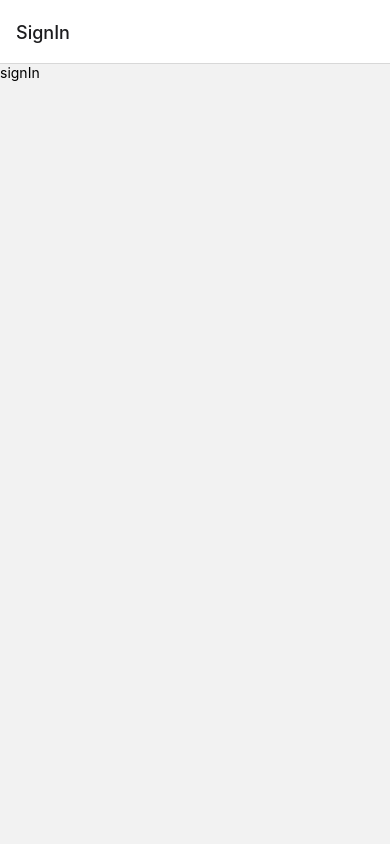
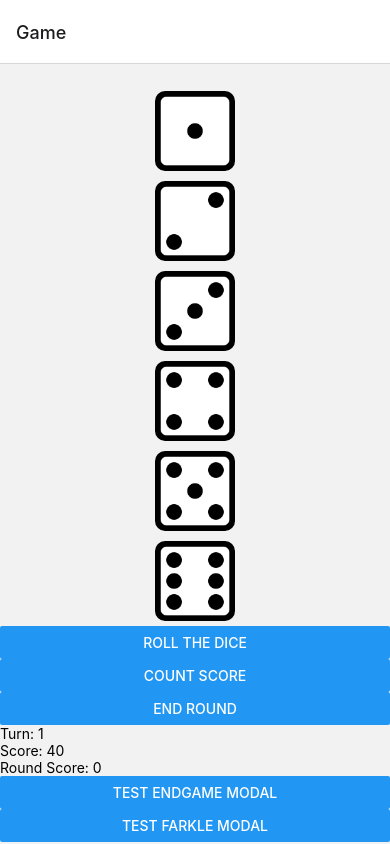
Before and after one commit to rich-back/farkle, a React Native app in the folder client/: screen / in a window 390 px wide. Built offline with nearby package versions, Linux system fonts and the light colour scheme.

Commit message:
initial signIn signUp added to App.js screens

```diff
--- a/client/App.js
+++ b/client/App.js
@@ -1,25 +1,25 @@
-import { StatusBar } from "expo-status-bar";
-import { StyleSheet, Text, View } from "react-native";
 import { NavigationContainer } from "@react-navigation/native";
 import { createNativeStackNavigator } from "@react-navigation/native-stack";
+import { StatusBar } from "expo-status-bar";
+import { useState } from "react";
+import { StyleSheet, Text, View } from "react-native";
 import Game from "./screens/Game/Game";
 import Home from "./screens/Home/Home";
-import { useState } from "react";
 import SignIn from "./screens/signIn/SignIn";
 import SignUp from "./screens/signUp/SignUp";
 
 const Stack = createNativeStackNavigator();
 
 export default function App() {
-  const [isSignedIn, setIsSignedIn] = useState(false);
+  const [isSignedIn, setIsSignedIn] = useState(true);
 
   return (
     <NavigationContainer>
       <Stack.Navigator>
         {isSignedIn ? (
           <>
+            <Stack.Screen name="Game" component={Game} />
             <Stack.Screen name="Home" component={Home} />
-            <Stack.Screen name="Game" component={Game} />
           </>
         ) : (
           <>
```
